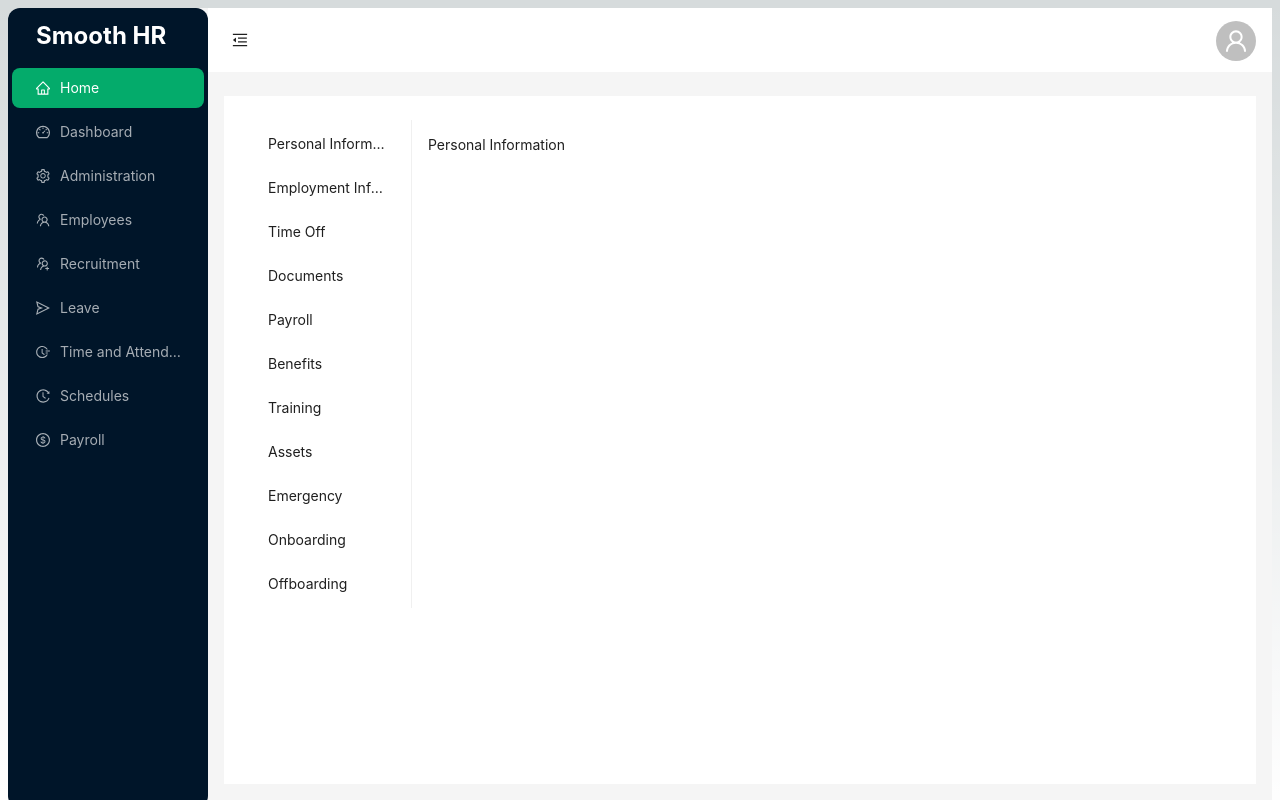
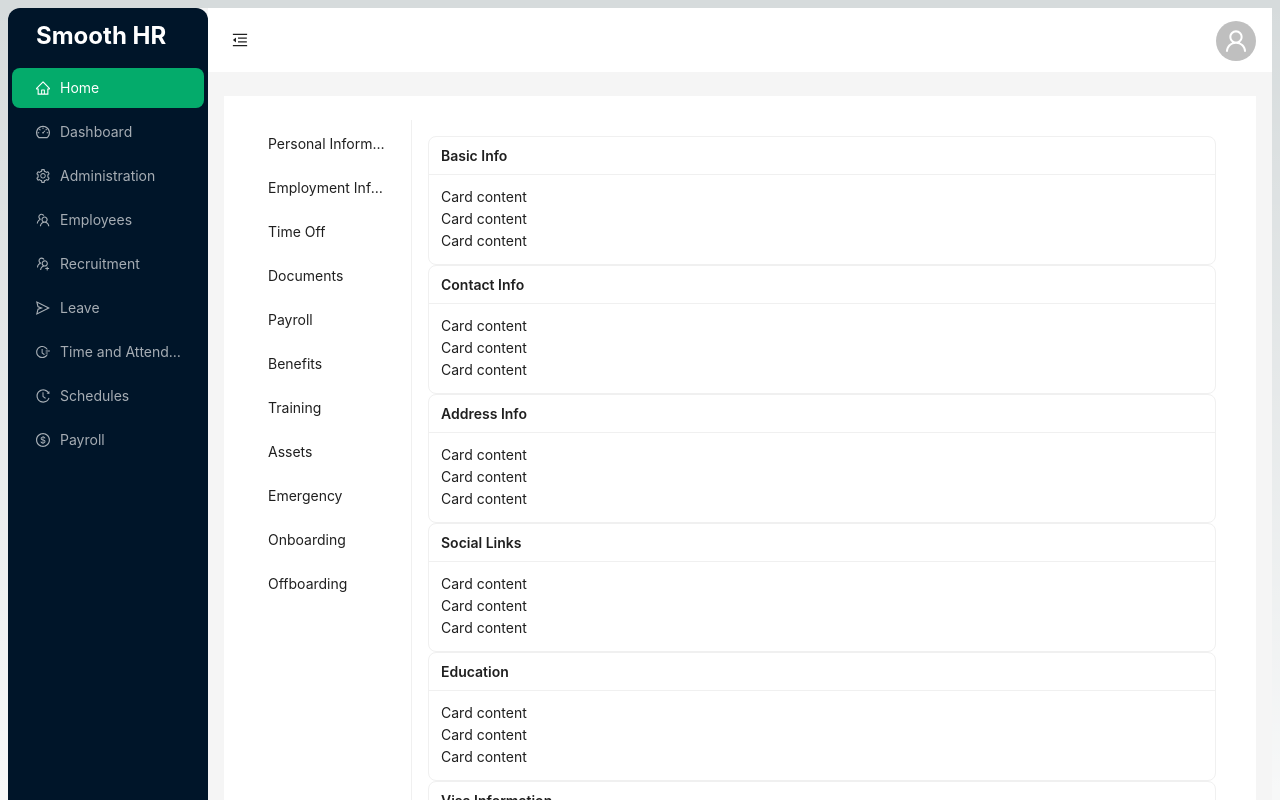
Before and after one commit to manpikingillz/fedhr-nextjs-antd, a Next.js app: page /hr/employees/employee-details/employee-details-tabs/personal-information in a window 1280 px wide. Shown: the top 800 px of the page. Built offline with nearby package versions, Linux system fonts and the light colour scheme; no server answers.

Commit message:
add card and collapse sections for personal info, and employment info

```diff
--- a/src/app/hr/employees/employee-details/employee-details-tabs/employment-information/page.tsx
+++ b/src/app/hr/employees/employee-details/employee-details-tabs/employment-information/page.tsx
@@ -1,14 +1,63 @@
 'use client'
 
-import React from 'react';
+import { SettingOutlined } from '@ant-design/icons';
+import React, { useState } from 'react';
+import type { CollapseProps } from 'antd';
+import { Collapse } from 'antd';
+
 
 function EmploymentInformation() {
 
+  const onChange = (key: string | string[]) => {
+    console.log(key);
+  };
+
+  const genExtra = () => (
+    <SettingOutlined
+      onClick={(event) => {
+        // If you don't want click extra trigger collapse, you can prevent this:
+        event.stopPropagation();
+      }}
+    />
+  );
+
+  const items: CollapseProps['items'] = [
+    {
+      key: '1',
+      label: 'Employment Status',
+      children: <div>Test</div>,
+      extra: genExtra(),
+    },
+    {
+      key: '2',
+      label: 'Job Information',
+      children: <div>Test</div>,
+      extra: genExtra(),
+    },
+    {
+      key: '3',
+      label: 'Compensation',
+      children: <div>Test</div>,
+      extra: genExtra(),
+    },
+    {
+      key: '4',
+      label: 'Manager & Direct Reports',
+      children: <div>Test</div>,
+      extra: genExtra(),
+    },
+  ];
+
 
   return (
-    <>
-      Employment Information
-    </>
+    <div>
+      <Collapse
+        defaultActiveKey={['1']}
+        onChange={onChange}
+        expandIconPosition="end"
+        items={items}
+      />
+    </div>
   );
 };
 
--- a/src/app/hr/employees/employee-details/employee-details-tabs/layout.tsx
+++ b/src/app/hr/employees/employee-details/employee-details-tabs/layout.tsx
@@ -111,7 +111,7 @@ export default function EmployeesLayout({children}: {children: React.ReactNode})
     return (
         <div className='flex'>
             <Menu onClick={onClick} selectedKeys={[current]} mode="vertical w-2/12" items={items} />
-            <div className='m-4'>
+            <div className='m-4 w-full'>
                 {children}
             </div>
         </div>
--- a/src/app/hr/employees/employee-details/employee-details-tabs/personal-information/page.tsx
+++ b/src/app/hr/employees/employee-details/employee-details-tabs/personal-information/page.tsx
@@ -1,5 +1,6 @@
 'use client'
 
+import { Card } from 'antd';
 import React from 'react';
 
 function PersonalInformation() {
@@ -7,7 +8,36 @@ function PersonalInformation() {
 
   return (
     <>
-      Personal Information
+      <Card title="Basic Info" bordered={true} size="small">
+        <p>Card content</p>
+        <p>Card content</p>
+        <p>Card content</p>
+      </Card>
+      <Card title="Contact Info" bordered={true} size="small">
+        <p>Card content</p>
+        <p>Card content</p>
+        <p>Card content</p>
+      </Card>
+      <Card title="Address Info" bordered={true} size="small">
+        <p>Card content</p>
+        <p>Card content</p>
+        <p>Card content</p>
+      </Card>
+      <Card title="Social Links" bordered={true} size="small">
+        <p>Card content</p>
+        <p>Card content</p>
+        <p>Card content</p>
+      </Card>
+      <Card title="Education" bordered={true} size="small">
+        <p>Card content</p>
+        <p>Card content</p>
+        <p>Card content</p>
+      </Card>
+      <Card title="Visa Information" bordered={true} size="small">
+        <p>Card content</p>
+        <p>Card content</p>
+        <p>Card content</p>
+      </Card>
     </>
   );
 };
```
